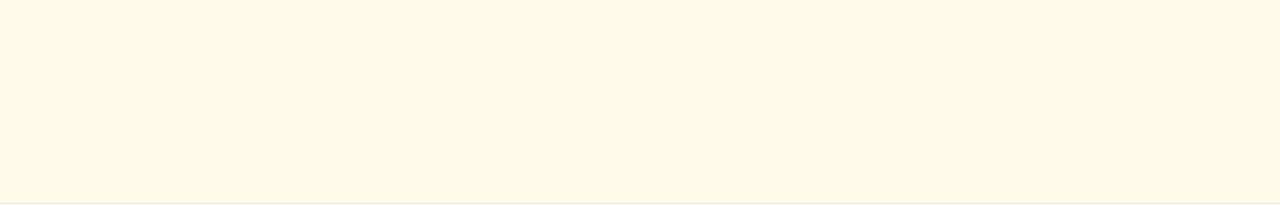
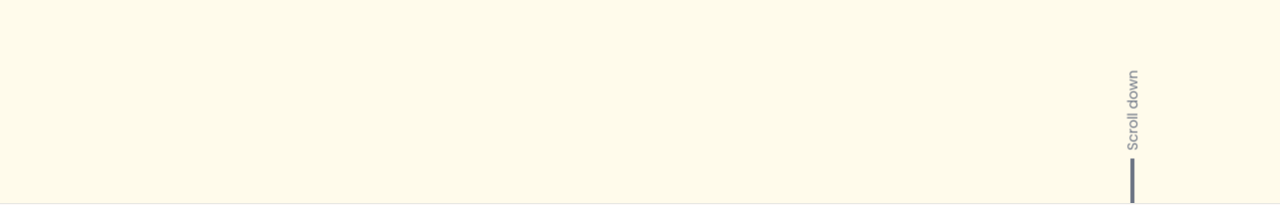
Before and after one commit to XniceCraft/nateams-creative, a Next.js app: page / in a window 1280 px wide. Shown: the part 596-801 px from the top of the page. Built offline with nearby package versions, Linux system fonts and the light colour scheme.

Commit message:
feat: add animation in hero section

```diff
--- a/src/app/(home)/_components/section/hero-section.tsx
+++ b/src/app/(home)/_components/section/hero-section.tsx
@@ -1,21 +1,64 @@
+"use client";
+
+import { useRef } from "react";
+import { useGSAP } from "@gsap/react";
 import { Button } from "@/components/ui/button";
+import { TextPlugin } from "gsap/TextPlugin";
+import gsap from "gsap";
+
+gsap.registerPlugin(useGSAP, TextPlugin);
 
 export function HeroSection() {
+  const headingRef = useRef<HTMLHeadingElement>(null);
+  const scrollDownTextRef = useRef<HTMLDivElement>(null);
+
+  useGSAP(() => {
+    gsap.to(headingRef.current, {
+      text: {
+        value: "We Build Websites That Turn Visitors Into Customers",
+        delimiter: "",
+      },
+      duration: 3,
+      ease: "none",
+    });
+
+    gsap.fromTo(
+      scrollDownTextRef.current,
+      {
+        yPercent: 50,
+      },
+      {
+        yPercent: -50,
+        repeat: -1,
+        yoyo: true,
+        ease: "power2.inOut",
+        duration: 2,
+      }
+    );
+  });
+
   return (
     <section
       id="hero-section"
       className="relative border-b bg-amber-50 overflow-hidden min-h-screen flex flex-col items-center justify-center"
     >
       <div className="max-w-3xl w-full text-center space-y-12">
-        <h2 className="text-5xl font-semibold">
-          We Build Websites That Turn Visitors Into Customers
-        </h2>
+        <h2 ref={headingRef} className="text-5xl font-semibold"></h2>
         <p className="text-gray-800">
           Helping businesses establish a professional online presence through
           strategic web design, development, and digital solutions.
         </p>
         <Button className="mx-auto p-6">Book a Free Consultation</Button>
       </div>
+      <div
+        ref={scrollDownTextRef}
+        className="absolute right-3 -bottom-3 -rotate-90 text-sm origin-left translate-y-1/2"
+      >
+        <div className="inline-block w-12 h-1 bg-gray-500 align-middle" />
+        <span className="inline-block text-gray-500 text-sm ml-2 align-middle">
+          Scroll down
+        </span>
+      </div>
     </section>
   );
 }
--- a/src/app/(home)/page.tsx
+++ b/src/app/(home)/page.tsx
@@ -13,10 +13,8 @@ export default function Home() {
   return (
     <>
       <main>
-        <div className="relative">
-          <Navbar />
-          <HeroSection />
-        </div>
+        <Navbar />
+        <HeroSection />
         <AboutSection />
         <OfferSection />
         <IndustrySection />
```
